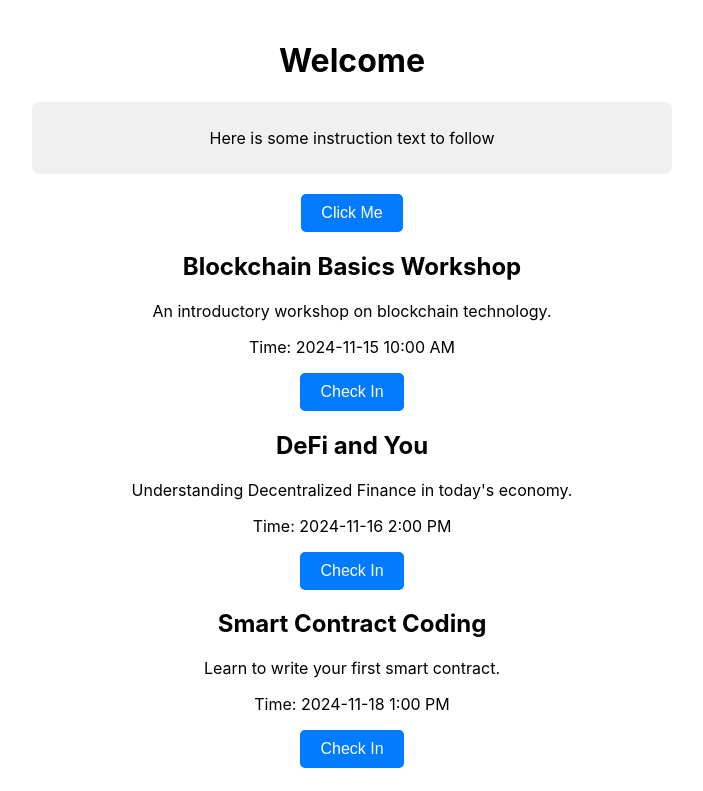
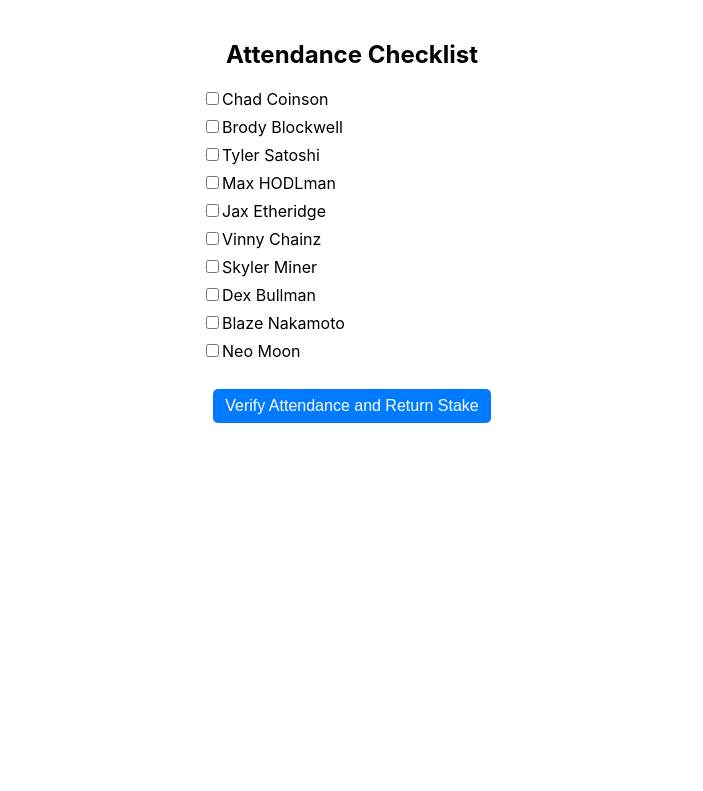
Before and after one commit to CodMatt/Presence-Protocol, a React (Create React App) app: page /admin in a window 1280 px wide. Shown: the top 791 px of the page, without its empty margins (288-991 px from the left). Built offline with nearby package versions, Linux system fonts and the light colour scheme.

Commit message:
Added Attendance Checklist and Admin Page

```diff
--- a/package.json
+++ b/package.json
@@ -14,6 +14,8 @@
     "react": "^18.3.1",
     "react-dom": "^18.3.1",
     "react-icons": "^5.3.0",
+    "react-router": "^6.28.0",
+    "react-router-dom": "^6.28.0",
     "react-scripts": "5.0.1",
     "web-vitals": "^2.1.4"
   },
--- a/src/App.js
+++ b/src/App.js
@@ -1,10 +1,19 @@
 import React from 'react';
 
 import DashboardComponent from './components/Dashboard';  // Make sure the import path is correct
+import { BrowserRouter as Router, Routes, Route } from 'react-router-dom';
+import AdminPage from './pages/AdminPage';
 
 function App() {
   return (
-      <DashboardComponent />
+   <Router>
+   <Routes>
+      <Route path="/" element={<DashboardComponent />} />
+      <Route path="/admin" element={<AdminPage />} />
+   </Routes>
+   </Router>
+
+
   );
 }
 
--- /dev/null
+++ b/src/components/AttendanceChecklist.jsx
@@ -0,0 +1,50 @@
+import React, { useState } from 'react';
+
+function AttendanceChecklist() {
+   // Sample list of names
+   const namesList = ["Chad Coinson", "Brody Blockwell", "Tyler Satoshi", "Max HODLman", "Jax Etheridge", "Vinny Chainz", "Skyler Miner", "Dex Bullman", "Blaze Nakamoto", "Neo Moon"];
+
+   // State to track checked names
+   const [attendance, setAttendance] = useState(
+      namesList.reduce((acc, name) => ({ ...acc, [name]: false }), {})
+   );
+
+   // Handler for toggling checkboxes
+   const handleCheckboxChange = (name) => {
+      setAttendance((prevAttendance) => ({
+         ...prevAttendance,
+         [name]: !prevAttendance[name],
+      }));
+   };
+
+   // Handler for verifying attendance
+   const handleVerifyAttendance = () => {
+      const presentNames = Object.keys(attendance).filter(name => attendance[name]);
+      alert(`Attendance verified for: ${presentNames.join(", ") || "No one"}`);
+   };
+
+   return (
+      <div style={{ padding: "20px", maxWidth: "300px", margin: "auto", textAlign: "center" }}>
+         <h2>Attendance Checklist</h2>
+         <ul style={{ listStyle: "none", padding: 0 }}>
+            {namesList.map((name) => (
+               <li key={name} style={{ display: "flex", alignItems: "center", justifyContent: "space-between", marginBottom: "8px" }}>
+                  <label>
+                     <input
+                        type="checkbox"
+                        checked={attendance[name]}
+                        onChange={() => handleCheckboxChange(name)}
+                     />
+                     {name}
+                  </label>
+               </li>
+            ))}
+         </ul>
+         <button onClick={handleVerifyAttendance} style={{ padding: "8px 12px", marginTop: "12px" }}>
+            Verify Attendance and Return Stake
+         </button>
+      </div>
+   );
+}
+
+export default AttendanceChecklist;
--- a/src/components/Dashboard.jsx
+++ b/src/components/Dashboard.jsx
@@ -6,12 +6,10 @@ import AllEventsListComponent from './AllEventsList';
 function DashboardComponent() {
   return (
     <div className="dashboard">
-      <h1>Welcome</h1>
-      <div className="instruction-box">
-        <p>Here is some instruction text to follow</p>
-      </div>
-      <button>Click Me</button>
+      <h1>Presence Protocol</h1>
+      <h1>Your Events</h1>
       <EventsAttendingListComponent></EventsAttendingListComponent>
+      <h1>All Events</h1>
       <AllEventsListComponent></AllEventsListComponent>
     </div>
   );
--- /dev/null
+++ b/src/pages/AdminPage.js
@@ -0,0 +1,12 @@
+import React from 'react';
+import AttendanceChecklistComponent from '../components/AttendanceChecklist';
+
+function AdminPage() {
+return(
+      <div className="App">
+         <AttendanceChecklistComponent />
+      </div>
+      );
+}
+
+export default AdminPage;
```
Also changed, not shown: 1 other file (tests, documents, lock files or other folders).
